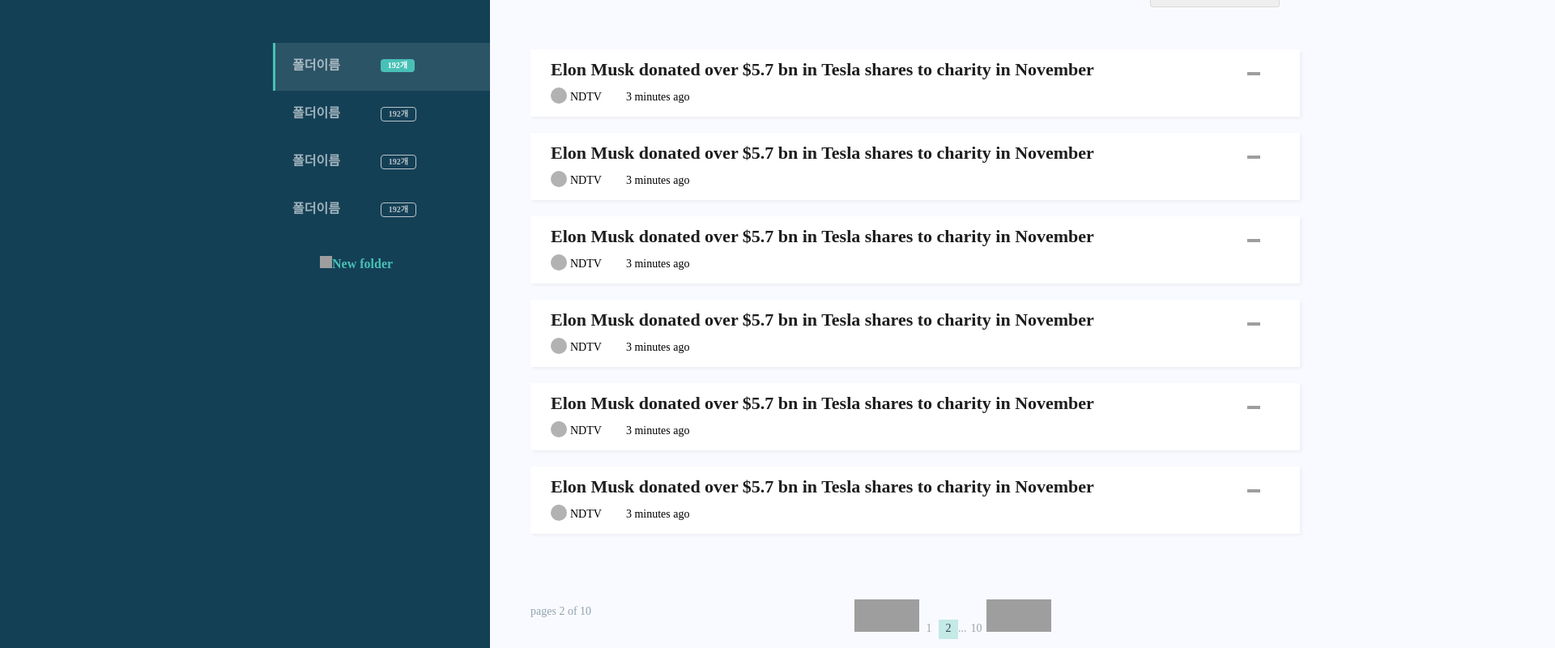
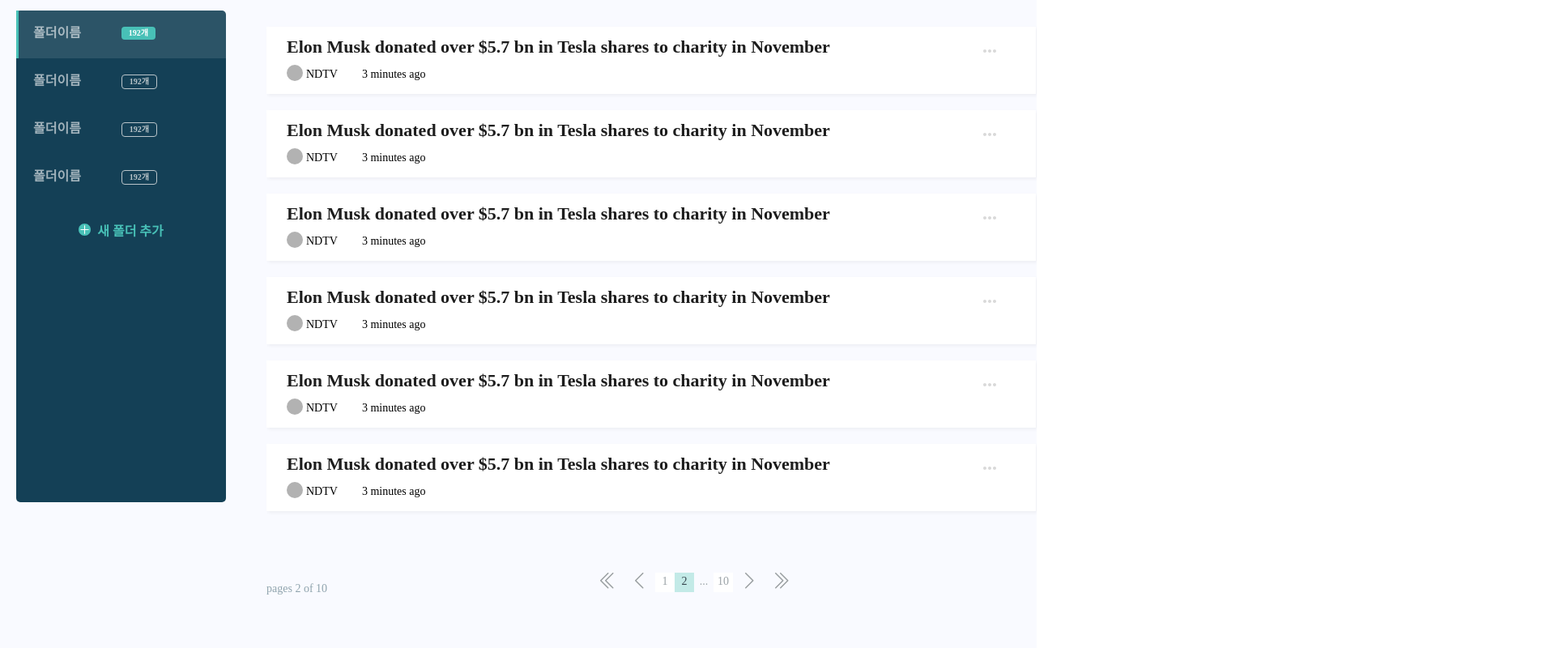
Before and after one commit to sysmetic/globalnewsSearchWeb, a React (Create React App) app: page /mypage/bookmark in a window 1280 px wide. Shown: the part 180-980 px from the top of the page at 81% size, 1920 px wide, since content can reach past the window. Built offline with nearby package versions, Linux system fonts and the light colour scheme; grey boxes are pictures that could not be loaded.

Commit message:
feat: 페이지네이션 함수 구현

```diff
--- a/src/components/Mypage/Bookmark.tsx
+++ b/src/components/Mypage/Bookmark.tsx
@@ -1,25 +1,138 @@
 import React from "react";
 import styled from "@emotion/styled";
-import {BookmarkNav} from "./BookmarkNav"
+import  BookmarkNav  from "./BookmarkNav";
+import { Link } from "react-router-dom";
+import Page from "./Page";
+
+const Bookmark = () => {
+  return (
+  <Wrap>
+    <Container>
+      <SideBar>
+        <h2>스크랩한 뉴스</h2>
+        <SideContainer>
+          <BookmarkNav/>
+        </SideContainer>
+      </SideBar>
+      <Content>
+        <ContContainer>
+          <FilterList>
+            <select name="filter">
+              <option value="none">정렬순</option>
+              <option value="최신순">최신순</option>
+              <option value="인기순">인기순</option>
+            </select>
+          </FilterList>
+          <BookmarkList>
+            <li>
+              <h2>Elon Musk donated over $5.7 bn in Tesla shares to charity in November</h2>
+              <LogoPress/>
+              <PressName>NDTV</PressName>
+              <Wtime>3 minutes ago</Wtime>
+              <Link to={"/"}>
+                <MoreIcon/>
+              </Link>
+            </li>
+            <li>
+              <h2>Elon Musk donated over $5.7 bn in Tesla shares to charity in November</h2>
+              <LogoPress/>
+              <PressName>NDTV</PressName>
+              <Wtime>3 minutes ago</Wtime>
+              <Link to={"/"}>
+                <MoreIcon/>
+              </Link>
+            </li>
+            <li>
+              <h2>Elon Musk donated over $5.7 bn in Tesla shares to charity in November</h2>
+              <LogoPress/>
+              <PressName>NDTV</PressName>
+              <Wtime>3 minutes ago</Wtime>
+              <Link to={"/"}>
+                <MoreIcon/>
+              </Link>
+            </li>
+            <li>
+              <h2>Elon Musk donated over $5.7 bn in Tesla shares to charity in November</h2>
+              <LogoPress/>
+              <PressName>NDTV</PressName>
+              <Wtime>3 minutes ago</Wtime>
+              <Link to={"/"}>
+                <MoreIcon/>
+              </Link>
+            </li>
+            <li>
+              <h2>Elon Musk donated over $5.7 bn in Tesla shares to charity in November</h2>
+              <LogoPress/>
+              <PressName>NDTV</PressName>
+              <Wtime>3 minutes ago</Wtime>
+              <Link to={"/"}>
+                <MoreIcon/>
+              </Link>
+            </li>
+            <li>
+              <h2>Elon Musk donated over $5.7 bn in Tesla shares to charity in November</h2>
+              <LogoPress/>
+              <PressName>NDTV</PressName>
+              <Wtime>3 minutes ago</Wtime>
+              <Link to={"/"}>
+                <MoreIcon/>
+              </Link>
+            </li>
+
+          </BookmarkList>
+
+          <PageNationItems>
+            <span>pages 2 of 10</span>
+            <PageNation>
+              <PageArrow><Link to={"/"}><DoubleLeftIcon/></Link></PageArrow>
+              <PageArrow><Link to={"/"}><LeftIcon/></Link></PageArrow>
+              <Pages><Link to={"/"}>1</Link></Pages>
+              <Pages><Link to={"/"} className="on">2</Link></Pages>
+              <Pages>...</Pages>
+              <Pages><Link to={"/"}>10</Link></Pages>
+              <PageArrow><Link to={"/"}><RightIcon/></Link></PageArrow>
+              <PageArrow><Link to={"/"}><DoubleRightIcon/></Link></PageArrow>
+            </PageNation>
+          </PageNationItems>
+        </ContContainer>
+      </Content>
+    </Container>
+  </Wrap>
+  );
+}
+
+export default Bookmark;
 
 const Wrap = styled.div`
   background-color: #f9faff;
-  width: 1920px;
+  height: 120vh;
+`;
+
+const Container = styled.div`
+  width: 1240px;
+  height: 740px;
   margin: 0 auto;
-`;
+  display: flex;
+`
+
 const SideContainer = styled.div`
-  margin: 78px 62px 0 340px;
+  background-color: #144056;
+  text-align: center;
+  border-radius: 5px;
 `
 
 const ContContainer = styled.div`
   margin-left: 50px;
-  margin-top: 83px;
+  margin-top: 55px;
 `
 const SideBar = styled.div`
-  width: 605px;
-  height: 1050px;
-  background-color: #144056;
   float: left;
+  h2 {
+    margin-top: 85px;
+    font-size: 22px;
+    font-weight: 600;
+    color: #144056;
+  }
 `
 const Content = styled.div`
   background-color: #f9faff;
@@ -88,31 +201,46 @@ const Wtime = styled.div`
 `
 
 const PageNationItems = styled.div`
-  margin-top: 81px;
   display: flex;
   span {
     font-weight: 300;
     font-size: 14px;
     color: #90A4AE;
     line-height: 30px;
+    margin-top: 81px;
   }
+`
+const MoreIcon = styled.div`
+  width: 16px;
+  height: 4px;
+  background: url("../images/More.svg") no-repeat;
+
 `
 
 const PageNation = styled.ul`
+  margin-top: 51px;
   margin-left: 325px;
   li {
     display: inline-block;
   }
+  li:nth-of-type(5){
+    width: 24px;
+    height: 24px;
+  }
 `
+
 const Pages = styled.li`
   font-size: 14px;
   color: #9BA3A7;
   line-height: 1.5;
   text-align: center;
-  a{
+  a {
     display: block;
     width: 24px;
     height: 24px;
+    background-color: #fff;
+    text-decoration: none;
+    color: #9BA3A7;
   }
   a.on {
     background-color: #C3EAE7;
@@ -120,124 +248,34 @@ const Pages = styled.li`
   }
 `
 
-const MoreIcon = styled.div`
-  width: 16px;
-  height: 4px;
-  background: url("More.svg") no-repeat;
-`
+
 
 const DoubleLeftIcon = styled.div`
   width: 40px;
   height: 40px;
-  background: url("DoubleLeft.svg") no-repeat;
+  background: url("../images/DoubleLeft.svg") no-repeat;
+  margin-top: 15px;
 `
 const DoubleRightIcon = styled.div`
   width: 40px;
   height: 40px;
-  background: url("DoubleRight.svg") no-repeat;
+  background: url("../images/DoubleRight.svg") no-repeat;
+  margin-top: 15px;
 `
 const LeftIcon = styled.div`
   width: 40px;
   height: 40px;
-  background: url("Left.svg") no-repeat;
+  background: url("../images/Left.svg") no-repeat;
+  margin-top: 15px;
 `
 const RightIcon = styled.div`
   width: 40px;
   height: 40px;
-  background: url("Right.svg") no-repeat;
+  background: url("../images/Right.svg") no-repeat;
+  margin-top: 15px;
 `
 
 const PageArrow = styled.li`
   width: 40px;
   height: 40px;
 `
-const Bookmark = () => {
-  return (
-  <Wrap>
-    <SideBar>
-      <SideContainer>
-        <BookmarkNav/>
-      </SideContainer>
-    </SideBar>
-    <Content>
-      <ContContainer>
-        <FilterList>
-          <select name="filter">
-            <option value="none">정렬순</option>
-            <option value="최신순">최신순</option>
-            <option value="인기순">인기순</option>
-          </select>
-        </FilterList>
-        <BookmarkList>
-          <li>
-            <h2>Elon Musk donated over $5.7 bn in Tesla shares to charity in November</h2>
-            <LogoPress/>
-            <PressName>NDTV</PressName>
-            <Wtime>3 minutes ago</Wtime>
-            <a>
-              <MoreIcon/>
-              </a>
-          </li>
-          <li>
-            <h2>Elon Musk donated over $5.7 bn in Tesla shares to charity in November</h2>
-            <LogoPress/>
-            <PressName>NDTV</PressName>
-            <Wtime>3 minutes ago</Wtime>
-            <a>
-              <MoreIcon/>
-            </a>
-          </li>
-          <li>
-            <h2>Elon Musk donated over $5.7 bn in Tesla shares to charity in November</h2>
-            <LogoPress/>
-            <PressName>NDTV</PressName>
-            <Wtime>3 minutes ago</Wtime>
-            <a>
-              <MoreIcon/>
-            </a>
-          </li>
-          <li>
-            <h2>Elon Musk donated over $5.7 bn in Tesla shares to charity in November</h2>
-            <LogoPress/>
-            <PressName>NDTV</PressName>
-            <Wtime>3 minutes ago</Wtime>
-            <a>
-              <MoreIcon/>
-            </a>
-          </li>
-          <li>
-            <h2>Elon Musk donated over $5.7 bn in Tesla shares to charity in November</h2>
-            <LogoPress/>
-            <PressName>NDTV</PressName>
-            <Wtime>3 minutes ago</Wtime>
-            <a><MoreIcon/></a>
-          </li>
-          <li>
-            <h2>Elon Musk donated over $5.7 bn in Tesla shares to charity in November</h2>
-            <LogoPress/>
-            <PressName>NDTV</PressName>
-            <Wtime>3 minutes ago</Wtime>
-            <a><MoreIcon/></a>
-          </li>
-        </BookmarkList>
-
-        <PageNationItems>
-          <span>pages 2 of 10</span>
-          <PageNation>
-            <PageArrow><a><DoubleLeftIcon/></a></PageArrow>
-            <PageArrow><a><LeftIcon/></a></PageArrow>
-            <Pages><a>1</a></Pages>
-            <Pages><a className="on">2</a></Pages>
-            <Pages>...</Pages>
-            <Pages><a>10</a></Pages>
-            <PageArrow><a><RightIcon/></a></PageArrow>
-            <PageArrow><a><DoubleRightIcon/></a></PageArrow>
-          </PageNation>
-        </PageNationItems>
-      </ContContainer>
-    </Content>
-  </Wrap>
-  );
-}
-
-export default Bookmark;
--- a/src/components/Mypage/BookmarkNav.tsx
+++ b/src/components/Mypage/BookmarkNav.tsx
@@ -1,17 +1,28 @@
 import React from "react";
+import { Link } from "react-router-dom"
 import styled from "@emotion/styled";
-import Plus from "../../assets/Plus.svg"
+
+const BookmarkNav = () => {
+  return (
+    <Wrap>
+      <li className="on"><Link to={"/"}>폴더이름</Link><Counts>192개</Counts></li>
+      <li><Link to={"/"}>폴더이름</Link><Counts>192개</Counts></li>
+      <li><Link to={"/"}>폴더이름</Link><Counts>192개</Counts></li>
+      <li><Link to={"/"}>폴더이름</Link><Counts>192개</Counts></li>
+      <NewFolderBtn><PlusIcon/>새 폴더 추가</NewFolderBtn>
+    </Wrap>
+  )
+}
+
+export default BookmarkNav;
 
 const Wrap = styled.ul`
+margin-top: 20px;
+padding-bottom: 275px;
 color: rgba(255, 255, 255, 0.6);
-  h2 {
-    font-size: 22px;
-    margin-bottom: 67px;
-    font-weight: 600;
-  }
+
   li {
     display: flex;
-    width: 265px;
     list-style: none;
     font-size: 20px;
     font-weight: 600;
@@ -28,16 +39,21 @@ color: rgba(255, 255, 255, 0.6);
 
   .on {
     background-color: rgba(255, 255, 255, 0.1);
+    position: relative;
   }
   .on::before {
     content: '';
     border-left: 3px solid #48c0b7;
-    margin-left: -3px;
+    position: absolute;
+    height: 59px;
+    left: 0;
+    bottom: 0;
   }
   .on div {
     background-color: #48c0b7;
     color: #fff;
     border: #48c0b7;
+
   }
 `
 const Counts = styled.div`
@@ -56,35 +72,17 @@ const Counts = styled.div`
 const NewFolderBtn = styled.div`
   width: 259px;
   height: 59px;
-  padding: 27px 0 10px 45px;
-  margin-left: 10px;
+  padding: 27px 0 10px 0;
   font-weight: 600;
   font-size: 16px;
   line-height: 22px;
   color: #48C0B7;
   line-height: 20px;
-  img {
-    margin-bottom: -2px;
-    margin-right: 8px;
-  }
 `
 const PlusIcon = styled.span`
   display: inline-block;
   width: 15px;
   height: 15px;
-  background: url("Plus.svg") no-repeat;
+  background: url("../images/Plus.svg") no-repeat;
+  margin-right: 8px;
 `
-
-
-export const BookmarkNav = () => {
-  return (
-    <Wrap>
-      <h2>스크랩한 뉴스</h2>
-      <li className="on"><a href="">폴더이름</a><Counts>192개</Counts></li>
-      <li><a href="">폴더이름</a><Counts>192개</Counts></li>
-      <li><a href="">폴더이름</a><Counts>192개</Counts></li>
-      <li><a href="">폴더이름</a><Counts>192개</Counts></li>
-      <NewFolderBtn><PlusIcon/>New folder</NewFolderBtn>
-    </Wrap>
-  )
-}
--- a/src/components/Mypage/MyKeyword.tsx
+++ b/src/components/Mypage/MyKeyword.tsx
@@ -1,7 +1,23 @@
 import React from "react";
 import styled from "@emotion/styled";
+import { Link } from "react-router-dom";
+
+
+const MyKeyword = () => {
+  return (
+    <KeywordsWarp>
+      <h3>마이키워드</h3>
+      <Keywords className="on">accelerators</Keywords>
+      <Keywords>Social Media Marketing & Advertising</Keywords>
+      <Link to={"/"}><h4>키워드 편집<RightIcon/></h4></Link>
+    </KeywordsWarp>
+  )
+}
+
+export default MyKeyword;
 
 const KeywordsWarp = styled.div`
+  position: relative;
   margin-top: 40px;
   .on {
     background-color: rgba(72, 192, 183, 0.04);
@@ -11,6 +27,14 @@ const KeywordsWarp = styled.div`
     font-size: 20px;
     margin-bottom: 20px;
 
+  }
+  h4{
+    font-size: 16px;
+    font-weight: 500;
+    color: #90A4AE;
+    position: absolute;
+    top: 0;
+    right: 0;
   }
 `
 
@@ -27,14 +51,10 @@ const Keywords = styled.div`
   margin-right: 20px;
 
 `
-
-
-export const MyKeyword = () => {
-  return (
-    <KeywordsWarp>
-      <h3>마이키워드</h3>
-      <Keywords className="on">accelerators</Keywords>
-      <Keywords>Social Media Marketing & Advertising</Keywords>
-    </KeywordsWarp>
-  )
-}
+const RightIcon = styled.div`
+  display: inline-block;
+  width: 40px;
+  height: 40px;
+  margin-bottom: -12px;
+  background: url("../images/Right.svg") no-repeat;
+`
--- a/src/components/Mypage/Mypage.tsx
+++ b/src/components/Mypage/Mypage.tsx
@@ -1,61 +1,76 @@
 import React from "react";
 import styled from "@emotion/styled";
-import {User} from "./User"
-import {SideNav} from "./SideNav"
-import {MembershipCard} from "./MembershipCard"
-import {PaymentsCard} from "./PaymentsCard"
-import {MyKeyword} from "./MyKeyword"
+import  User  from "./User"
+import  SideNav  from "./SideNav"
+import  MembershipCard  from "./MembershipCard"
+import  PaymentsCard  from "./PaymentsCard"
+import MyKeyword  from "./MyKeyword"
+
+const MyPage = () => {
+  return (
+  <Wrap>
+    <Container>
+      <SideBar>
+        <h2>마이페이지</h2>
+        <SideContainer>
+          <User/>
+          <SideNav/>
+        </SideContainer>
+      </SideBar>
+      <Content>
+        <ContContainer>
+          <ContTop>
+            <MembershipCard/>
+            <PaymentsCard/>
+          </ContTop>
+          <MyKeyword/>
+        </ContContainer>
+      </Content>
+    </Container>
+  </Wrap>
+  );
+}
+
+export default MyPage;
 
 const Wrap = styled.div`
   background-color: #f9faff;
-  width: 1920px;
+`;
+
+const Container = styled.div`
+  width: 1240px;
   margin: 0 auto;
-`;
+`
 const SideContainer = styled.div`
-  margin: 78px 62px 0 340px;
+  background-color: #144056;
+  text-align: center;
+  border-radius: 5px;
+  margin-bottom: 81px;
 `
 
 const ContContainer = styled.div`
   margin-left: 50px;
-  margin-top: 175px;
+  margin-top: 135px;
+
 `
 
 const ContTop = styled.div`
   display: flex;
 `
 const SideBar = styled.div`
-
-  width: 605px;
-  height: 1050px;
-  background-color: #144056;
+  width: 265px;
+  margin-top: 85px;
   float: left;
+  h2 {
+    font-weight: 600;
+    font-size: 22px;
+    line-height: 30px;
+    color: #144056;
+    margin-bottom: 20px;
+  }
 `
 const Content = styled.div`
   background-color: #f9faff;
-  height: 1050px;
-  width: 1315px;
+  width: 975px;
   float: left;
 `
-const MyPage = () => {
-  return (
-  <Wrap>
-    <SideBar>
-      <SideContainer>
-        <User/>
-        <SideNav/>
-      </SideContainer>
-    </SideBar>
-    <Content>
-      <ContContainer>
-        <ContTop>
-          <MembershipCard/>
-          <PaymentsCard/>
-        </ContTop>
-        <MyKeyword/>
-      </ContContainer>
-    </Content>
-  </Wrap>
-  );
-}
-
-export default MyPage;
--- /dev/null
+++ b/src/components/Mypage/Page.tsx
@@ -0,0 +1,41 @@
+import React from "react";
+import styled from "@emotion/styled";
+import { Link } from "react-router-dom";
+
+async function Page(curPage: number, totalRowCount: number) {
+  let page_size: number = 5;
+  let page_list_size: number= 5;
+  let no: number = 0;
+
+  curPage = Number(curPage)
+
+  if (curPage <= 0) {
+    no = 0;
+    curPage = 1;
+  }
+
+  else no = (curPage - 1) * page_size;
+
+
+  if (totalRowCount <0) totalRowCount = 0;
+  let totalPage = Math.ceil(totalRowCount / page_size);
+  if (totalPage < curPage) {
+    no = 0;
+    curPage = 1;
+  }
+
+  let startPage = ((curPage - 1) * page_list_size) + 1;
+  let endPage = (startPage + page_list_size) - 1;
+
+  let result = {
+    "curPage": curPage,
+    "page_list_size": page_list_size,
+    "page_size": page_size,
+    "totalPage": totalPage,
+    "startPage": startPage,
+    "endPage": endPage,
+    "no": no
+  }
+  return result;
+}
+export default Page;
--- a/src/components/home/Search.tsx
+++ b/src/components/home/Search.tsx
@@ -35,7 +35,7 @@ const SearchBox = styled.div`
   margin-left: 28px;
   display: flex;
   align-items: center;
-  background: url("search.svg") no-repeat 4.5%;
+  background: url("images/search.svg") no-repeat 4.5%;
   input {
     height: 50px;
     font-size: 18px;
--- a/src/styles/emotion.d.ts
+++ b/src/styles/emotion.d.ts
@@ -12,6 +12,6 @@ declare module "@emotion/react" {
 }
 
 declare module '*.svg' {
-  const content: any;
+  const content: string;
   export default content;
 }
```
Also changed, not shown: src/components/Mypage/MembershipCard.tsx (+16 -15 lines), src/components/Mypage/PaymentsCard.tsx (+28 -28 lines), src/components/Mypage/SideNav.tsx (+15 -13 lines), src/components/Mypage/User.tsx (+21 -22 lines), src/components/Mypage/input.js (deleted, +0 -15 lines).
